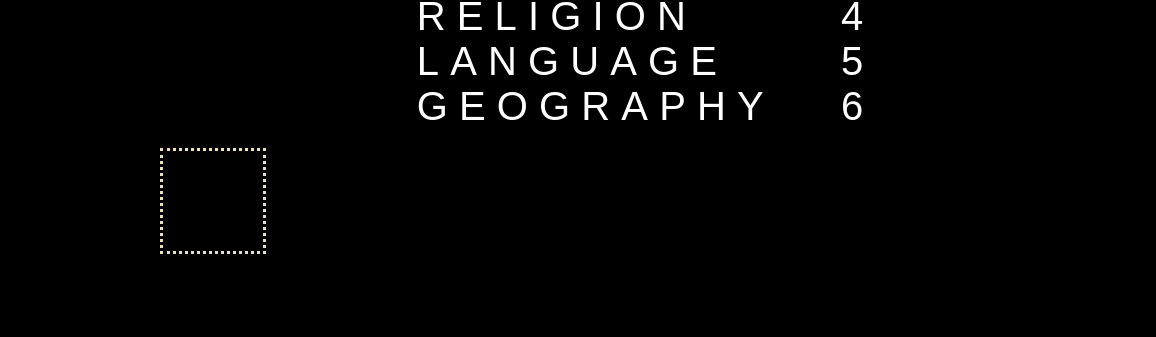
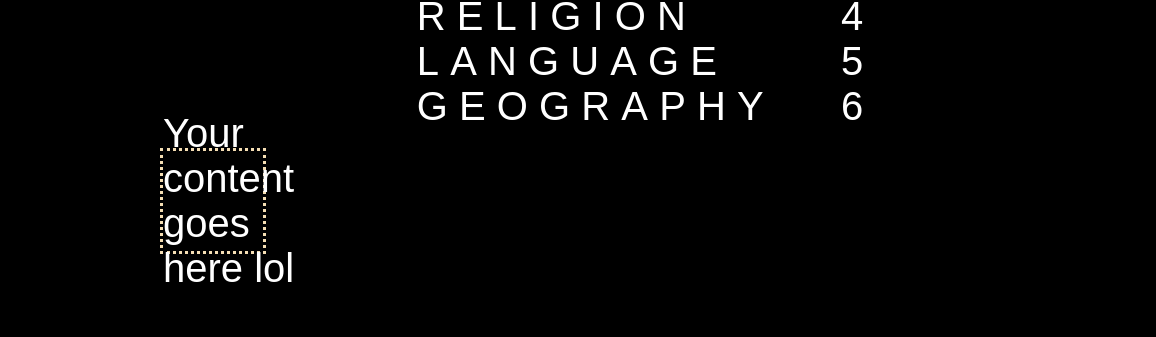
Before and after one commit to tim2zg/WebseiteTest, a plain HTML site: page index.html in a window 1280 px wide. Shown: the part 386-723 px from the top of the page, 0-1156 px from the left. Drawn offline with Linux system fonts and the light colour scheme.

Commit message:
first commit

```diff
--- a/index.html
+++ b/index.html
@@ -48,7 +48,7 @@
 </div>
 
 <div id="infoBoxLeft">
-
+    <p>Your content goes here lol</p>
 </div>
 
 <div id="dud">
```
